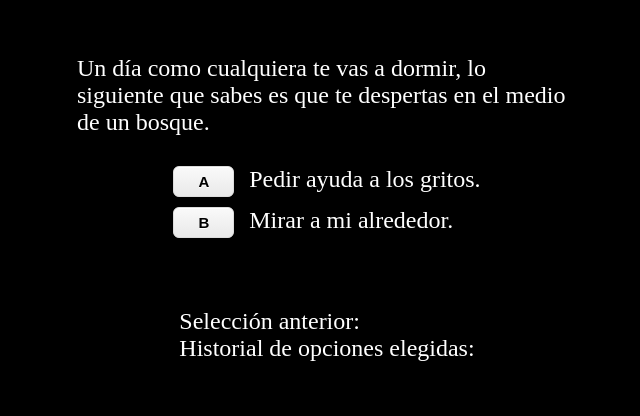
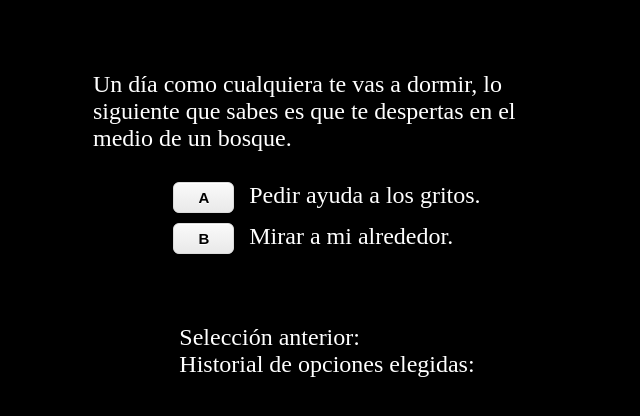
Before and after one commit to Miranda13/parcial-front3, a React (Create React App) app: page / in a window 1280 px wide. Shown: the part 208-624 px from the top of the page, without its empty margins (313-953 px from the left). Built offline with nearby package versions, Linux system fonts and the light colour scheme; a web font is replaced by a local one.

Commit message:
styles modified

```diff
--- a/src/index.css
+++ b/src/index.css
@@ -6,8 +6,8 @@
 .layout {
   height: 100vh;
   max-width: 500px;
-  margin: 0 auto;
-  padding-top: 2rem;
+  margin: 2rem auto;
+  padding: 1rem;
   display: flex;
   flex-direction: column;
   justify-content: center;
```
